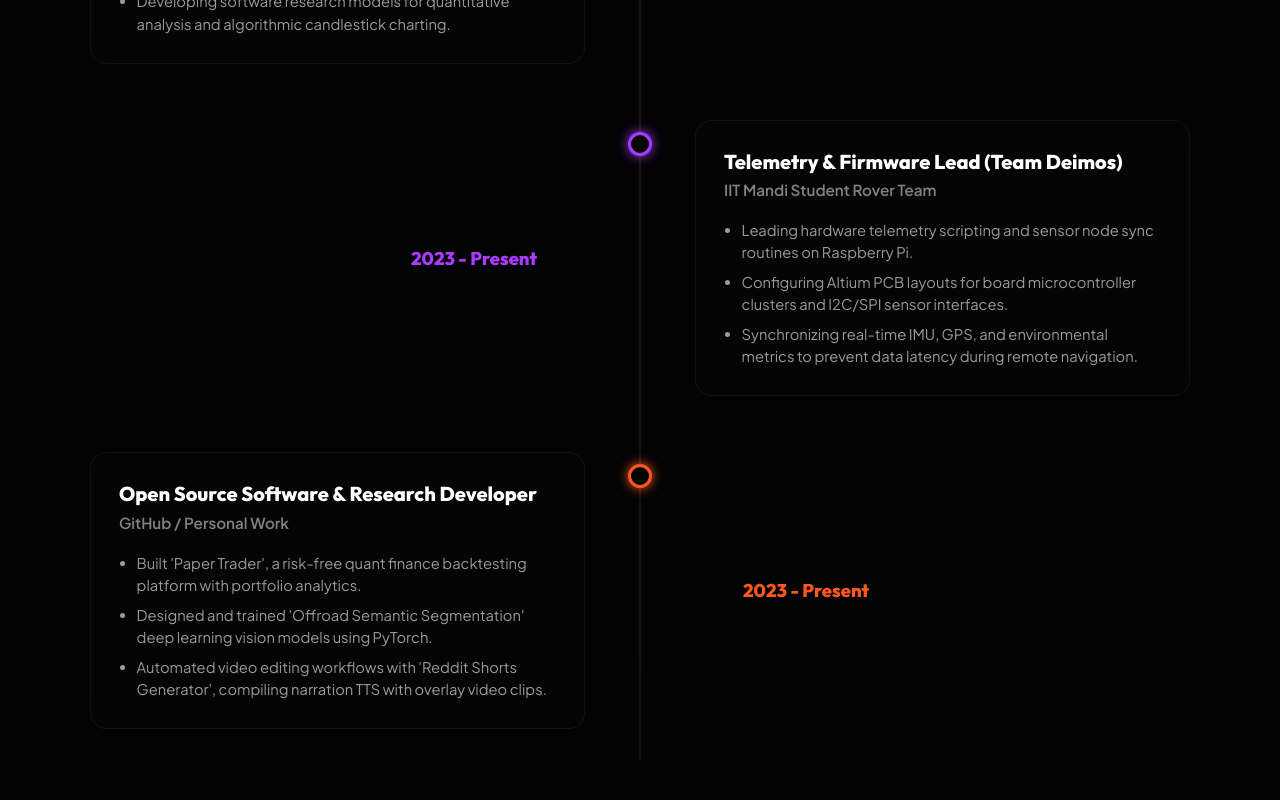
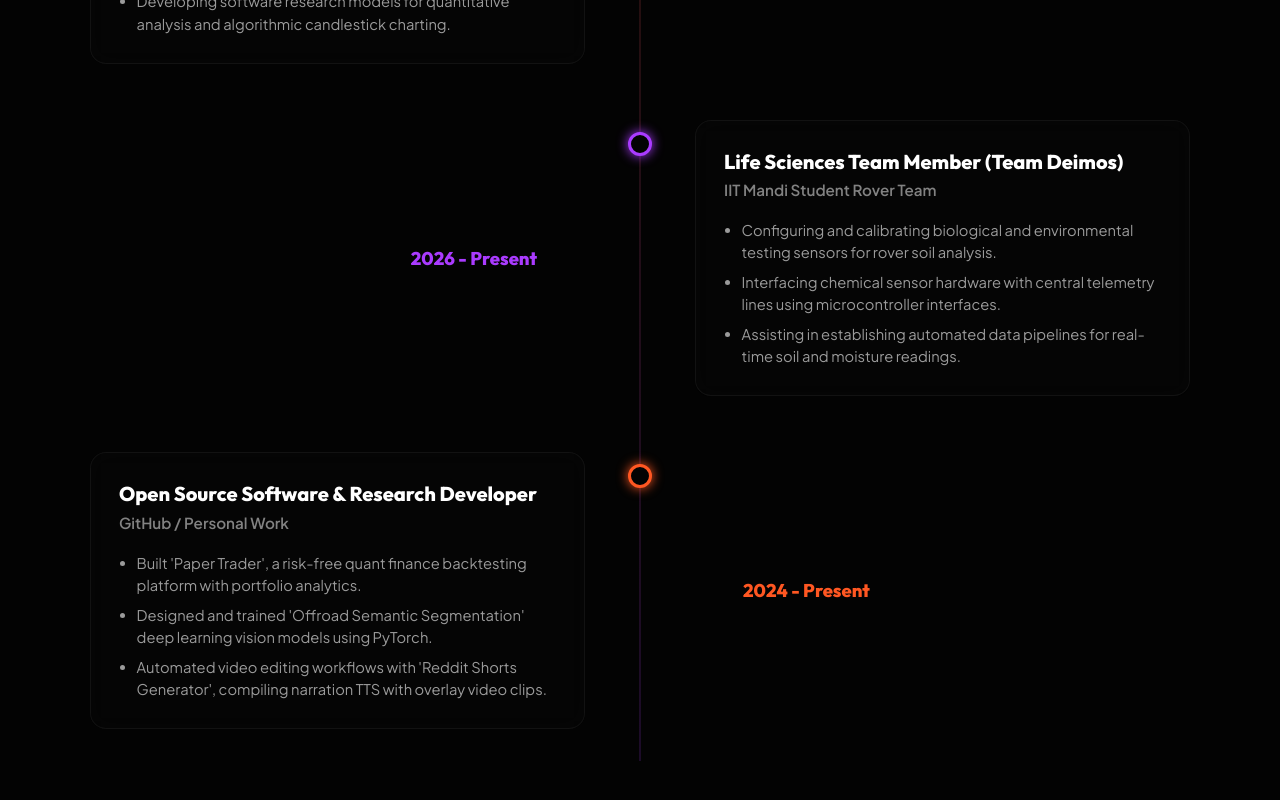
Before and after one commit to HypertextAssassin69/Portfolio, a React (Vite) app: page / in a window 1280 px wide. Shown: the part 2263-3063 px from the top of the page. Built offline with nearby package versions, Linux system fonts and the light colour scheme.

Commit message:
Update Team Deimos role to Life Sciences Team Member (2026-Present) and Open Source Developer year to 2024

```diff
--- a/src/components/Experience.tsx
+++ b/src/components/Experience.tsx
@@ -22,18 +22,18 @@ const timelineData: TimelineItem[] = [
     color: "#ff5722"
   },
   {
-    year: "2023 - Present",
-    role: "Telemetry & Firmware Lead (Team Deimos)",
+    year: "2026 - Present",
+    role: "Life Sciences Team Member (Team Deimos)",
     organization: "IIT Mandi Student Rover Team",
     details: [
-      "Leading hardware telemetry scripting and sensor node sync routines on Raspberry Pi.",
-      "Configuring Altium PCB layouts for board microcontroller clusters and I2C/SPI sensor interfaces.",
-      "Synchronizing real-time IMU, GPS, and environmental metrics to prevent data latency during remote navigation."
+      "Configuring and calibrating biological and environmental testing sensors for rover soil analysis.",
+      "Interfacing chemical sensor hardware with central telemetry lines using microcontroller interfaces.",
+      "Assisting in establishing automated data pipelines for real-time soil and moisture readings."
     ],
     color: "#aa3bff"
   },
   {
-    year: "2023 - Present",
+    year: "2024 - Present",
     role: "Open Source Software & Research Developer",
     organization: "GitHub / Personal Work",
     details: [
@@ -55,7 +55,7 @@ export const Experience: React.FC = () => {
           <span className="experience-eyebrow">Milestones</span>
           <h2 className="experience-title">Academic & <span>Project Journey</span></h2>
           <p className="experience-desc">
-            A chronological timeline of my B.Tech career at IIT Mandi, student rover leadership,
+            A chronological timeline of my B.Tech career at IIT Mandi, student rover team involvement,
             and algorithmic software development milestones.
           </p>
         </div>
```
